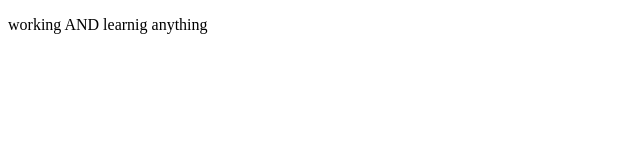
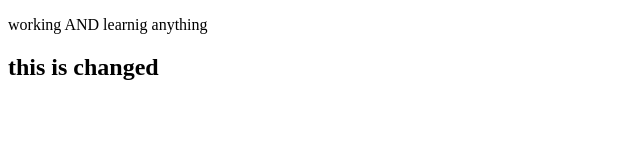
Before and after one commit to anikmk/final-practice-repo, a plain HTML site: page index.html in a window 1280 px wide. Shown: the whole page, without its empty margins (0-640 px from the left). Drawn offline with Linux system fonts and the light colour scheme.

Commit message:
something changed

```diff
--- a/index.html
+++ b/index.html
@@ -7,5 +7,6 @@
 </head>
 <body>
     <p>working AND  learnig anything</p>
+    <h2>this is changed</h2>
 </body>
 </html>
```
